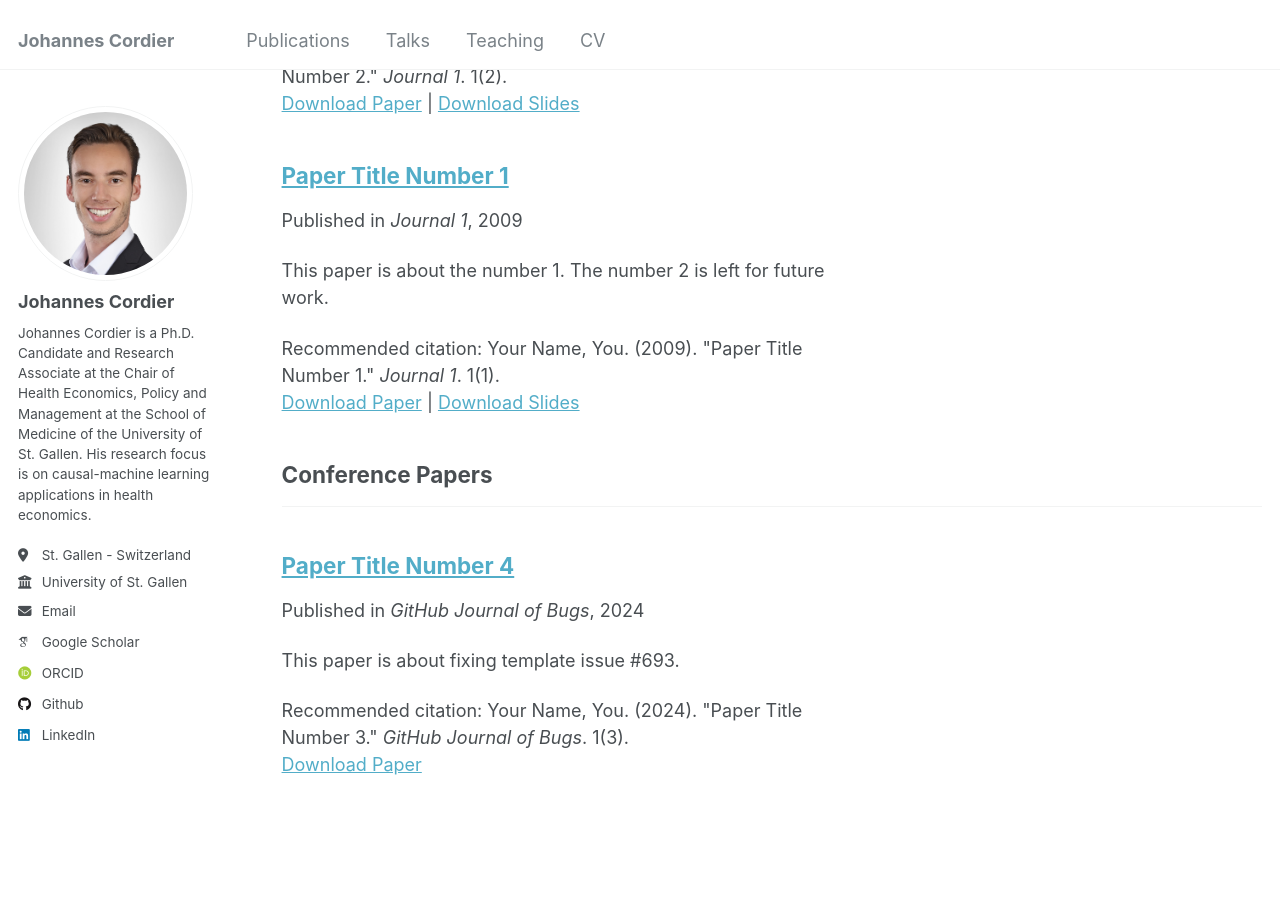
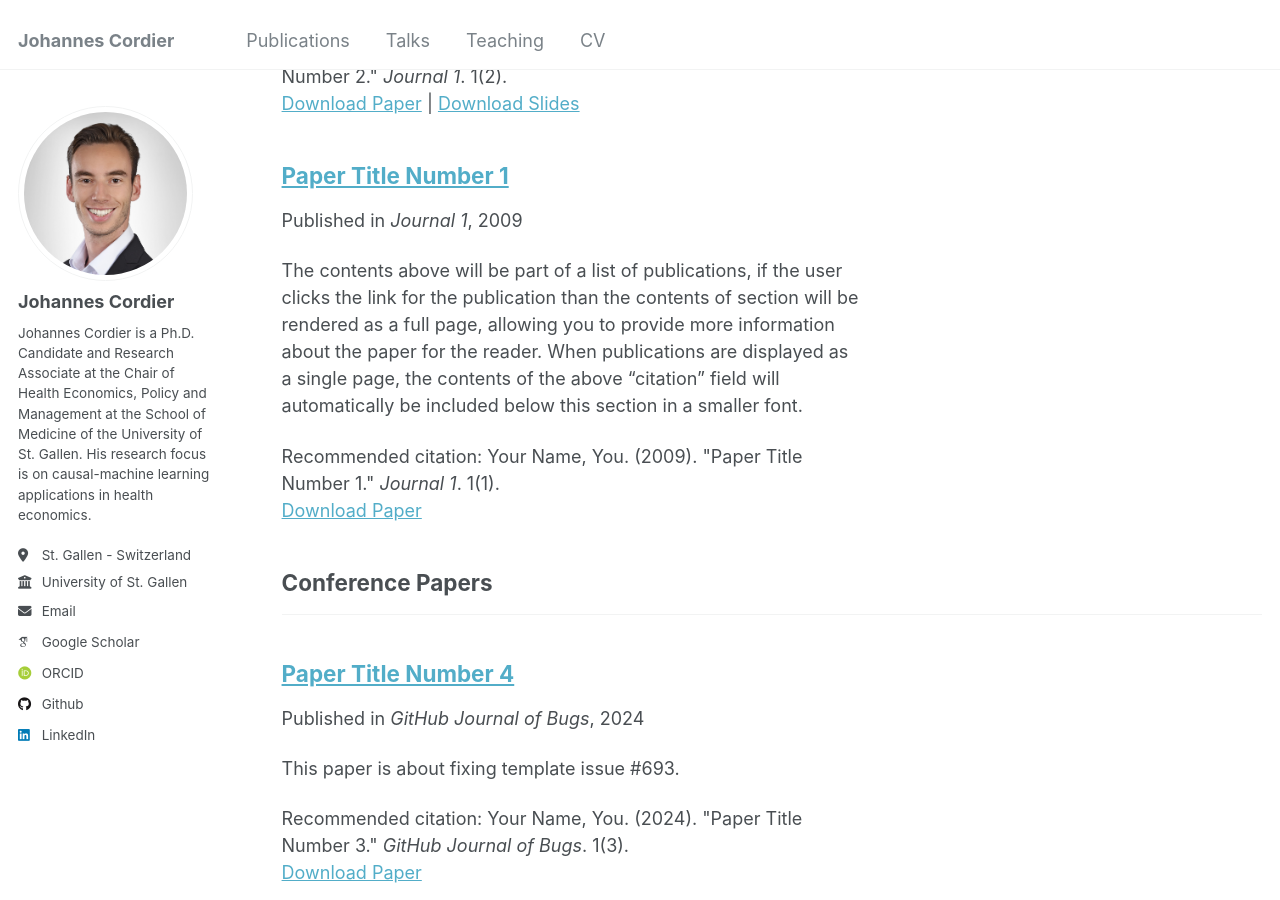
Before and after one commit to johannescordier/johannescordier.github.io, a Jekyll site: the page built from _pages/publications.html, in a window 1280 px wide and 900 px high, scrolled down 747 px. Built offline with Jekyll 4.4.1, drawn with Linux system fonts in a browser that asks for light colours; some web fonts are replaced.

Commit message:
Update 2009-10-01-paper-title-number-1.md

```diff
--- a/_publications/2009-10-01-paper-title-number-1.md
+++ b/_publications/2009-10-01-paper-title-number-1.md
@@ -3,10 +3,8 @@ title: "Paper Title Number 1"
 collection: publications
 category: manuscripts
 permalink: /publication/2009-10-01-paper-title-number-1
-excerpt: 'This paper is about the number 1. The number 2 is left for future work.'
 date: 2009-10-01
 venue: 'Journal 1'
-slidesurl: 'http://academicpages.github.io/files/slides1.pdf'
 paperurl: 'http://academicpages.github.io/files/paper1.pdf'
 citation: 'Your Name, You. (2009). &quot;Paper Title Number 1.&quot; <i>Journal 1</i>. 1(1).'
 ---
```
